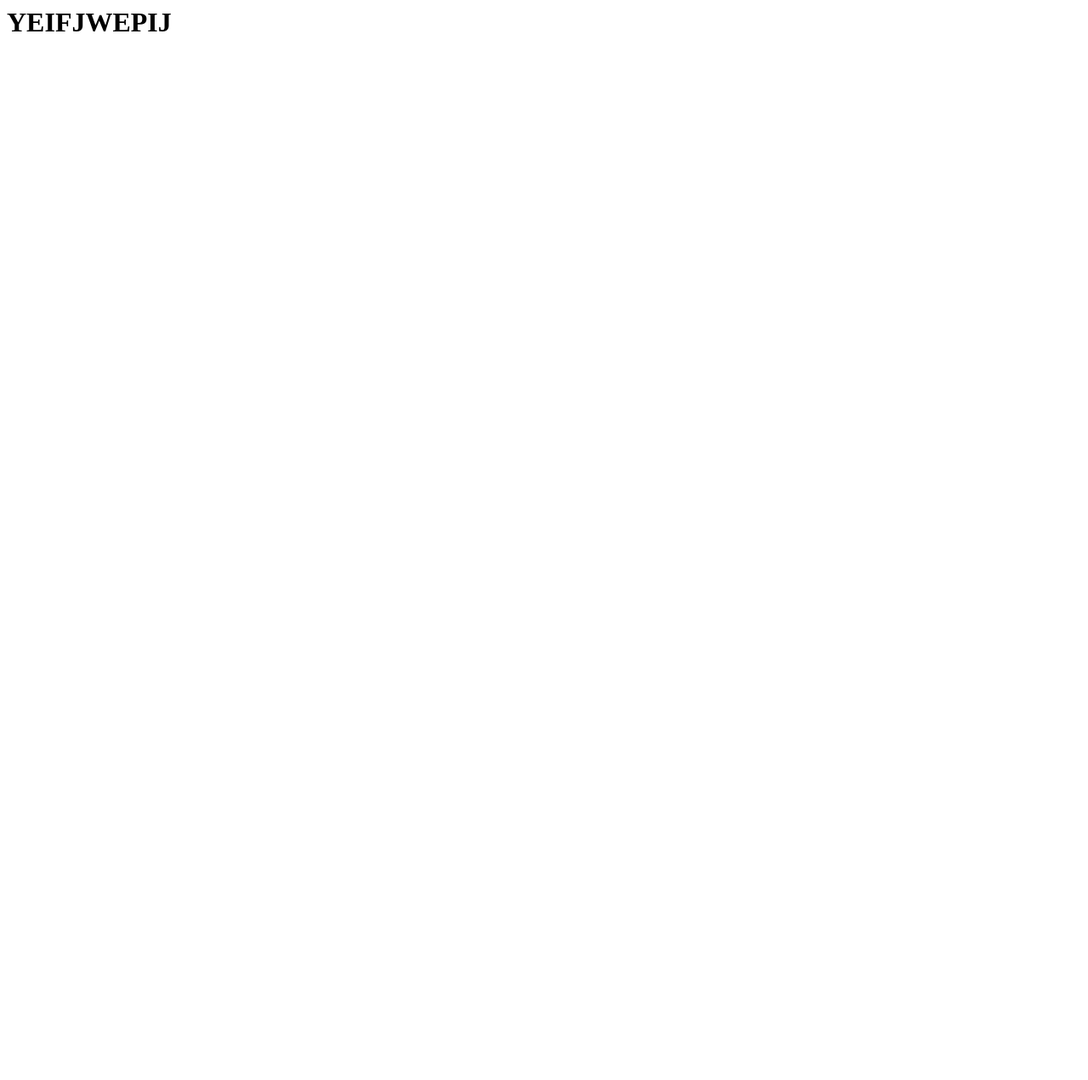
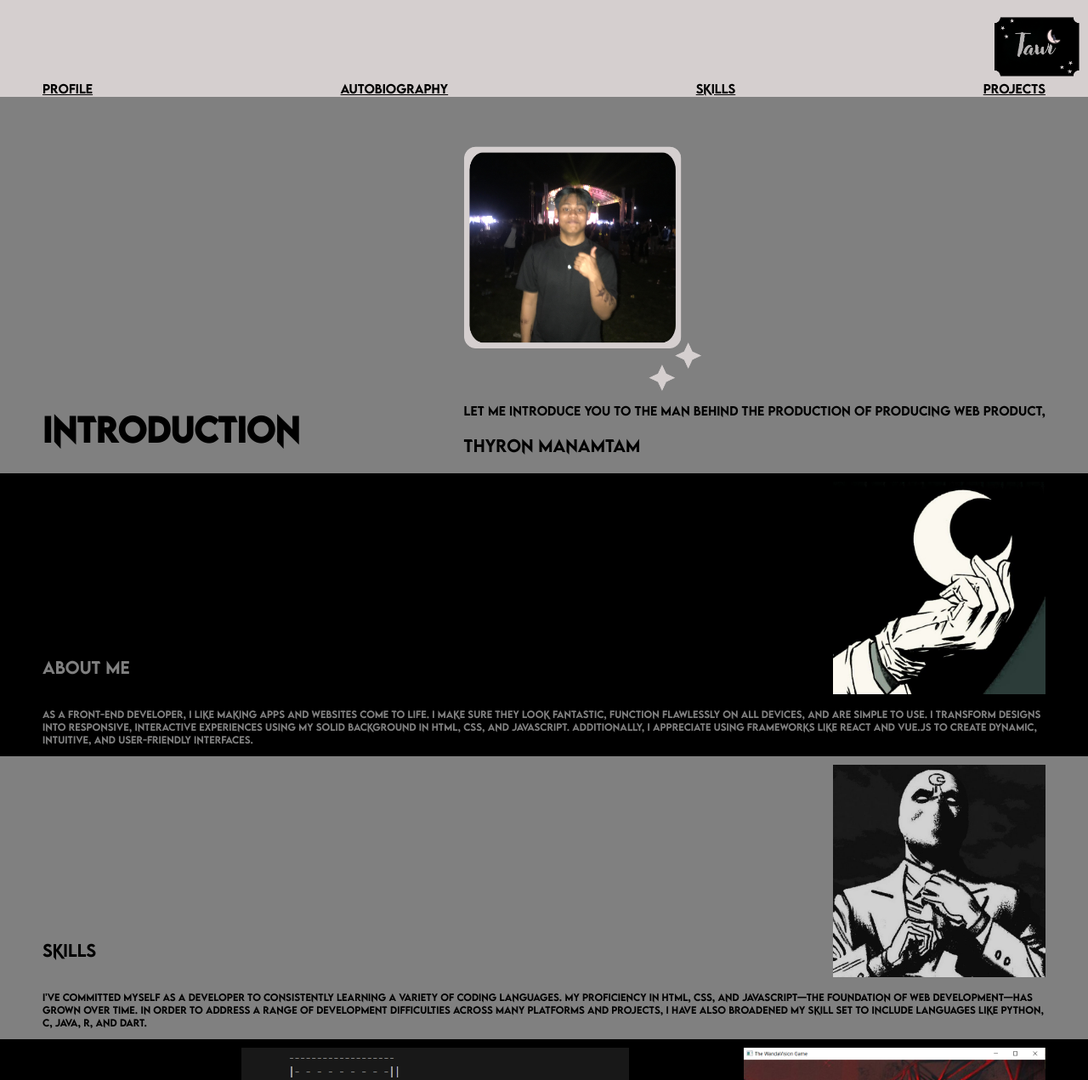
Before and after one commit to CMSC100-2S2425-U4L/exercise-02-Thyron-Manamtam, a plain HTML site: page MANAMTAM_EXER2.html in a window 1280 px wide. Shown: the top 1271 px of the page at 85% size. Before the commit the page ends 800 px from the top, so only its background shows below. Drawn offline with Linux system fonts and the light colour scheme.

Commit message:
initial commit

```diff
--- a/MANAMTAM_EXER2.html
+++ b/MANAMTAM_EXER2.html
@@ -1,3 +1,57 @@
+
+
 <html>
-    <h1>YEIFJWEPIJ</h1>
+    <title> Portfolio </title>
+    <head>
+        <link rel="stylesheet", href="style.css">
+    </head>
+
+    <body>
+        <div class="nav_bar">
+            <div class="logo_container">
+                <img src="tawi_logo.png" height="70" class="logo">
+            </div>
+            <a class="links" href="#intro"> Profile </a>
+            <a class="links" href="#aboutme"> Autobiography </a>
+            <a class="links" href="#skills"> Skills </a>
+            <a class="links" href="#project"> Projects </a>
+        </div>
+
+        <div class="intro" id="intro">
+            <h1 class="titlesection"> Introduction </h1>
+            <div class="profile_pic">
+                <img src="profile_pic.png" height="300" class="ppic">
+                <p id="introwords"> Let me Introduce you
+                    to the man behind the production of producing web product, </p>
+                <p> Thyron Manamtam</p>
+            </div>
+        </div>
+
+        <div class="aboutme" id="aboutme">
+            <p class="blackbgtext"> About Me </p>
+            <img src="aboutme.jpg" height="250" class="aboutmepic">
+            <p class="blackbgtext" id="aboutwords"> As a front-end developer, I like making apps and websites come to life. I make sure they look fantastic, function flawlessly on all devices, and are simple to use. I transform designs into responsive, interactive experiences using my solid background in HTML, CSS, and JavaScript. Additionally, I appreciate using frameworks like React and Vue.js to create dynamic, intuitive, and user-friendly interfaces. </p>
+        </div>
+
+        <div class="skills" id="skills">
+            <p> SKills</p>
+            <img src="skills.jpg" height="250" class="skillpic">
+            <p id="skillwords"> I've committed myself as a developer to consistently learning a variety of coding languages. My proficiency in HTML, CSS, and JavaScript—the foundation of web development—has grown over time. In order to address a range of development difficulties across many platforms and projects, I have also broadened my skill set to include languages like Python, C, Java, R, and Dart.
+            </p>
+        </div>
+
+        <div class="projects" id="project">
+            <p class="blackbgtext"> Projects </p>
+            <img src="typing_game.png" height="250" class="typingimg">
+            <img src="java_game.png" height="250" class="wandagame">
+            <img src="pick_peak.jpg" height="250" class="projects">
+        </div>
+
+        <div class="contacts">
+            <p> tgmanamtam@up.edu.ph </p>
+            <p> 09763746718 </p>
+            <p> Thyron Manamtam </p>
+        </div>
+
+    </body>
 </html>
--- /dev/null
+++ b/style.css
@@ -0,0 +1,153 @@
+@font-face {
+    font-family: 'Moonfark';  /* Custom font name */
+    src: url('fonts/moonfark.ttf') format('truetype');  /* Path to the font file */
+    font-weight: normal;
+    font-style: normal;
+}
+
+body{
+
+    background-color: black;
+    font-size: 12;
+    margin: 0;
+    padding: 0;
+}
+.nav_bar{
+    display: flex;
+    background-color: #d5cfcf;
+    width: 100%;
+    align-items: flex-end;
+    justify-content: space-between;
+    padding: 10px 50px 1px; /* Adjusted vertical padding to make the text lower */
+    gap: 5px;
+    box-sizing: border-box;
+    flex-wrap: wrap;
+    position: fixed;
+    font-size: 14;
+    font-family: 'Moonfark';
+}
+
+.links{
+    color: black
+}
+.logo_container {
+    display: inline-flexbox;
+    background-color: #d5cfcf;
+    width: 100%;
+
+    text-align:right; /* Centers the logo horizontally */
+    padding-top: 10px; /* Add space above the logo if needed */
+    margin-top: 0;
+}
+
+.logo{
+    margin-right: -40;
+}
+
+.intro{
+    display: flex;
+    font-family: 'Moonfark';
+    font-size: 19;
+    background-color: gray;
+    width: 100%;
+    align-items: flex-end;
+    margin-top: 0%;
+    box-sizing: border-box;
+    justify-content: space-between;
+    padding: 10px 50px 1px; /* Adjusted vertical padding to make the text lower */
+    gap: 5px;
+    box-sizing: border-box;
+    flex-wrap: wrap;
+}
+
+#introwords{
+    font-size: 14;
+}
+
+.blackbgtext{
+    color: gray
+}
+
+
+.ppic{
+    margin-top: 150;
+}
+
+.titlesection{
+    margin-top: -100;
+}
+
+.aboutme{
+    display: flex;
+    font-family: 'Moonfark';
+    font-size: 19;
+    background-color: black;
+    width: 100%;
+    align-items: flex-end;
+    margin-top: 0%;
+    box-sizing: border-box;
+    justify-content: space-between;
+    padding: 10px 50px 1px; /* Adjusted vertical padding to make the text lower */
+    gap: 5px;
+    box-sizing: border-box;
+    flex-wrap: wrap;
+
+}
+
+#aboutwords{
+    font-size: 11;
+}
+
+.skills{
+    display: flex;
+    font-family: 'Moonfark';
+    font-size: 19;
+    background-color: gray;
+    width: 100%;
+    align-items: flex-end;
+    margin-top: 0%;
+    box-sizing: border-box;
+    justify-content: space-between;
+    padding: 10px 50px 1px; /* Adjusted vertical padding to make the text lower */
+    gap: 5px;
+    box-sizing: border-box;
+    flex-wrap: wrap;
+
+}
+
+#skillwords{
+    font-size: 11;
+}
+
+.projects{
+    display: flex;
+    font-family: 'Moonfark';
+    font-size: 19;
+    background-color: black;
+    width: 100%;
+    align-items: flex-end;
+    margin-top: 0%;
+    box-sizing: border-box;
+    justify-content: space-between;
+    padding: 10px 50px 1px; /* Adjusted vertical padding to make the text lower */
+    gap: 5px;
+    box-sizing: border-box;
+    flex-wrap: wrap;
+
+}
+
+.contacts{
+    display: flex;
+    font-family: 'Moonfark';
+    font-size: 10;
+    background-color: gray;
+    width: 100%;
+    align-items: flex-end;
+    margin-top: 0%;
+    box-sizing: border-box;
+    justify-content: space-between;
+    padding: 10px 10px 10px; /* Adjusted vertical padding to make the text lower */
+    gap: 5px;
+    box-sizing: border-box;
+    flex-wrap: wrap;
+}
```
Also changed, not shown: aboutme.jpg (added), fonts/moonfark.ttf (added), java_game.png (added), moon.png (added), pick_peak.jpg (added), profile_pic.png (added), skills.jpg (added), tawi_logo.png (added), typing_game.png (added).
